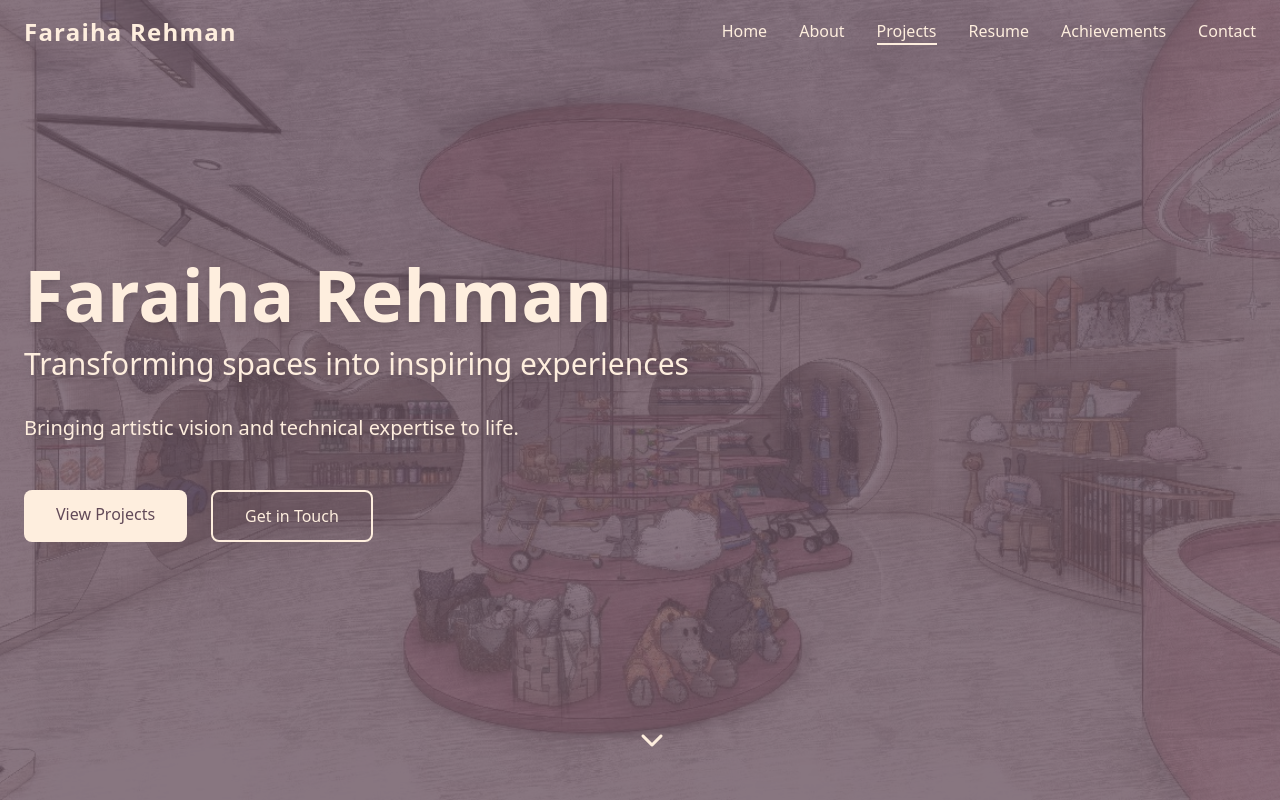
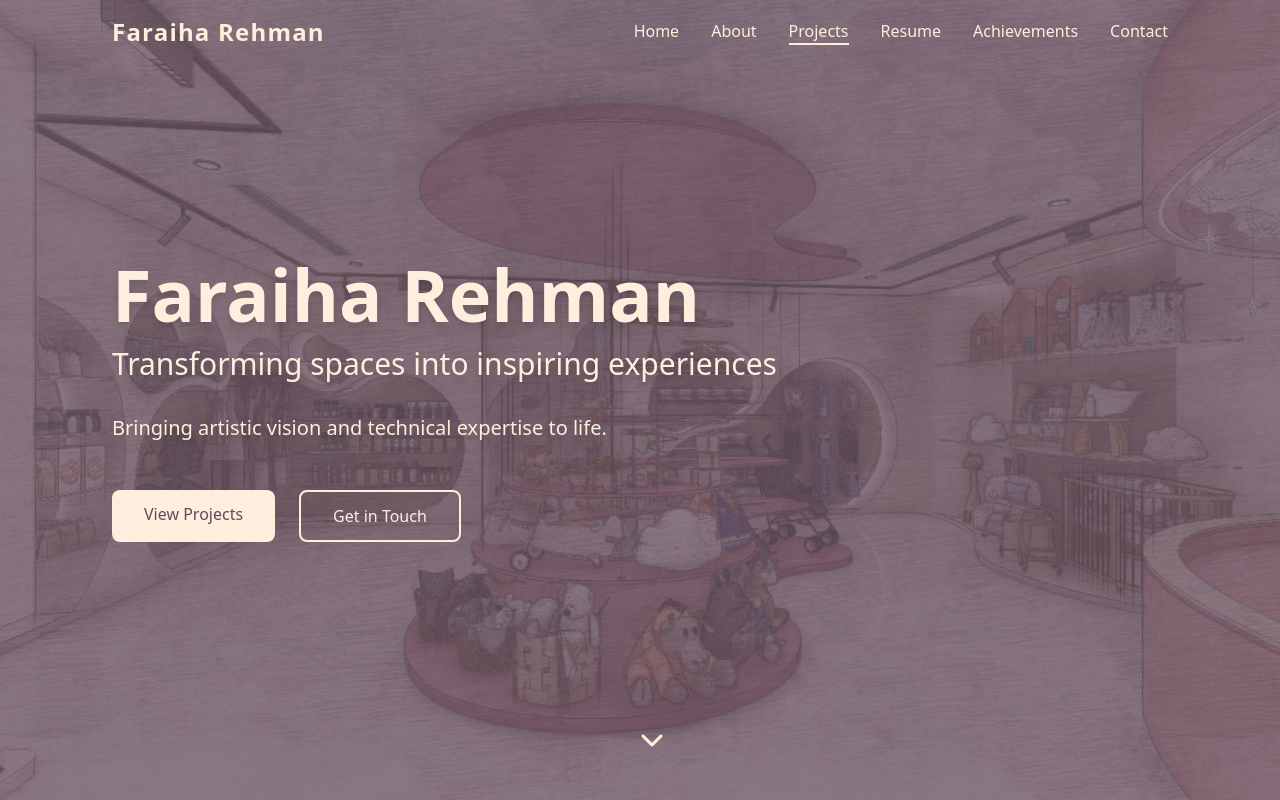
Before and after one commit to DiyaKanwar/Faraiha-Rehman-Portfolio, a React (Create React App) app: page / in a window 1280 px wide. Shown: the top 800 px of the page. Built offline with nearby package versions, Linux system fonts and the light colour scheme; the HTML template or start-up script is replaced by a standard one.

Commit message:
Update navbar horizontal padding to match hero section

```diff
--- a/src/App.js
+++ b/src/App.js
@@ -202,7 +202,7 @@ export default function App() {
         className={`fixed top-0 left-0 w-full z-50 transition-all duration-300 ${scrollPosition > 50 ? "bg-[#624A58] shadow-lg" : "bg-transparent"
           }`}
       >
-        <div className="container mx-auto px-6 py-4">
+        <div className="container mx-auto px-28 py-4">
           <div className="flex justify-between items-center">
             <a
               href="#home"
@@ -283,7 +283,7 @@ export default function App() {
           </div>
           <div className="absolute inset-0 bg-[#624A58] opacity-50"></div>
         </div>
-        <div className="container mx-auto px-6 z-10 relative">
+        <div className="container mx-auto px-28 z-10 relative">
           <div className="max-w-3xl" style={parallaxStyle}>
             <h1 className="text-5xl md:text-7xl font-bold text-[#FEEEDE] mb-4 leading-tight drop-shadow-lg">
               Faraiha Rehman
```
